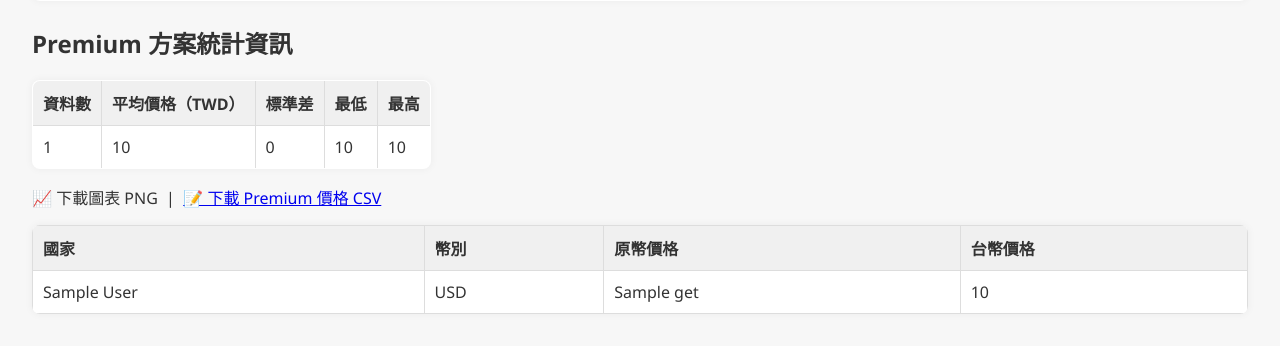
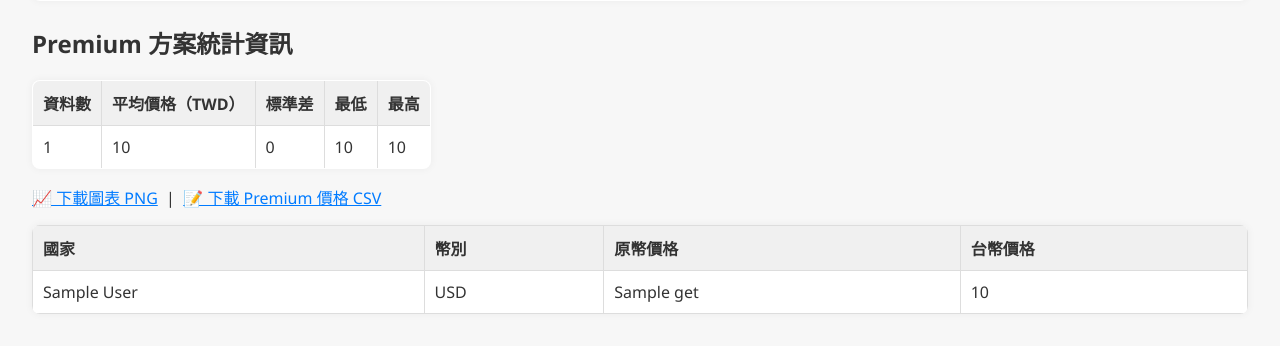
Before and after one commit to William-165EGP/netflix_web_page, a Flask app: page / in a window 1280 px wide. Shown: the part 509-855 px from the top of the page. Run offline with Flask 2, Linux system fonts and the light colour scheme; a database or web service that is not in the repository returns one stand-in record (values such as "Sample title"); data that the repository does not hold is empty.

Commit message:
some css for download-link

```diff
--- a/static/style.css
+++ b/static/style.css
@@ -3,6 +3,20 @@ body {
     background: #f7f7f7;
     color: #333;
     margin: 2em;
+}
+
+.download-link {
+    color: #007BFF;              /* 藍色，像超連結 */
+    text-decoration: underline;  /* 加底線 */
+    cursor: pointer;             /* 滑鼠變手指 */
+}
+
+.download-link:hover {
+    color: #0056b3;              /* 滑鼠移過去更深藍 */
+}
+
+.download-link:active {
+    color: crimson;
 }
 
 h1 {
--- a/templates/index.html
+++ b/templates/index.html
@@ -81,7 +81,7 @@
 
 
 <div style="margin: 1em 0;">
-  <a id="downloadChart" download>📈 下載圖表 PNG</a>
+  <a id="downloadChart" class="download-link">📈 下載圖表 PNG</a>
   <script>
     document.getElementById('downloadChart').addEventListener('click', () => {
       const img = document.querySelector('img[src^="/chart"]');
@@ -92,7 +92,7 @@
     });
   </script>
   &nbsp;|&nbsp;
-  <a href="/download/csv?plan={{ selected_plan }}&search={{ search }}" download>
+  <a href="/download/csv?plan={{ selected_plan }}&search={{ search }}" download class="download-link">
     📝 下載 {{ selected_plan }} 價格 CSV
   </a>
 
```
